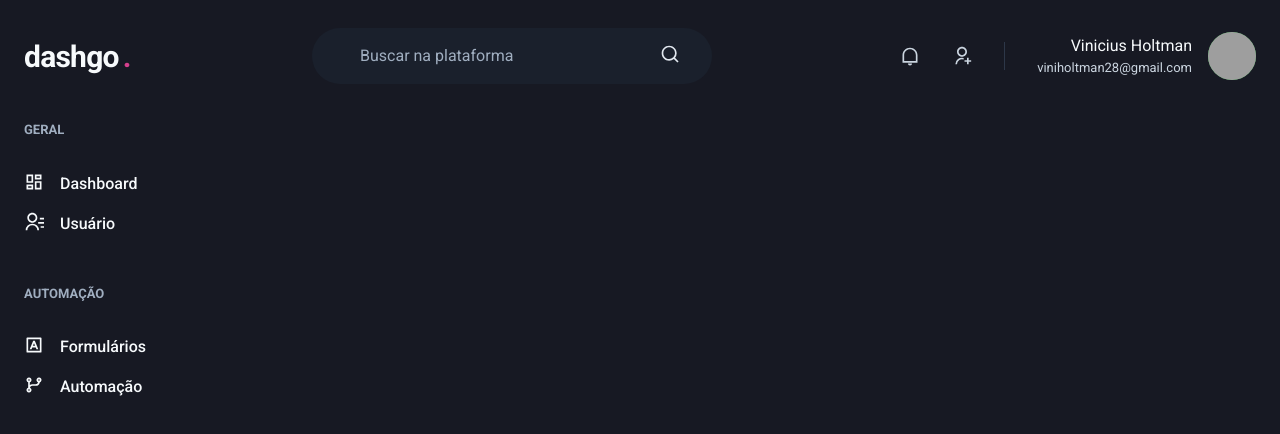
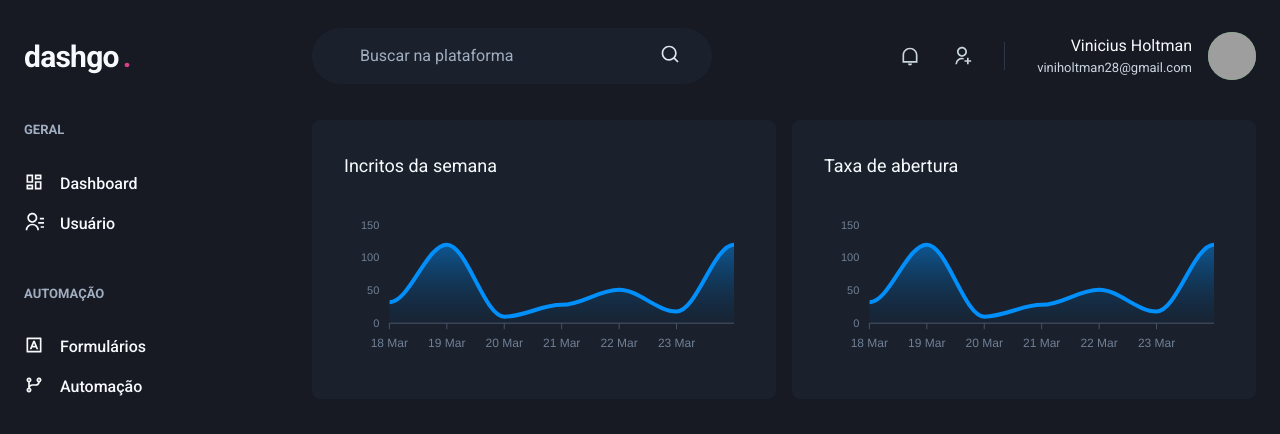
Before and after one commit to Vinicius-Holtman/dashgo, a Next.js app: page /dashboard in a window 1280 px wide. Shown: the top 434 px of the page. Built offline with nearby package versions, Linux system fonts and the light colour scheme; grey boxes are pictures that could not be loaded.

Commit message:
Craeted chats with apexcharts

```diff
--- a/package.json
+++ b/package.json
@@ -13,9 +13,11 @@
     "@chakra-ui/react": "^1.8.8",
     "@emotion/react": "^11.9.0",
     "@emotion/styled": "^11.8.1",
+    "apexcharts": "^3.35.2",
     "framer-motion": "^6.3.3",
     "next": "12.1.5",
     "react": "18.1.0",
+    "react-apexcharts": "^1.4.0",
     "react-dom": "18.1.0",
     "react-icons": "^4.3.1"
   },
--- a/src/pages/dashboard.tsx
+++ b/src/pages/dashboard.tsx
@@ -1,7 +1,64 @@
-import { Flex, SimpleGrid } from "@chakra-ui/react";
+import { Box, Flex, SimpleGrid, Text, theme } from "@chakra-ui/react";
+import { ApexOptions } from "apexcharts";
+import dynamic from 'next/dynamic';
 import { Header } from "../components/Header";
 import { Sidebar } from "../components/Sidebar";
 
+const Chart = dynamic(() => import('react-apexcharts'), {
+  ssr: false,
+})
+
+const options: ApexOptions = {
+  chart: {
+    toolbar: {
+      show: false,
+    },
+    zoom: {
+      enabled: false,
+    },
+    foreColor: theme.colors.gray[500]
+  },
+  grid: {
+    show: false,
+  },
+  dataLabels: {
+    enabled: false
+  },
+  tooltip: {
+    enabled: false
+  },
+  xaxis: {
+    type: 'datetime',
+    axisBorder: {
+      color: theme.colors.gray[600]
+    },
+    axisTicks: {
+      color: theme.colors.gray[600]
+    },
+    categories: [
+      '2021-03-18T00:00:00:000Z',
+      '2021-03-19T00:00:00:000Z',
+      '2021-03-20T00:00:00:000Z',
+      '2021-03-21T00:00:00:000Z',
+      '2021-03-22T00:00:00:000Z',
+      '2021-03-23T00:00:00:000Z',
+      '2021-03-24T00:00:00:000Z',
+    ]
+  },
+  fill: {
+    opacity: 0.3,
+    type: 'gradient',
+    gradient: {
+      shade: 'dark',
+      opacityFrom: 0.7,
+      opacityTo: 0.3
+    }
+  }
+}
+
+const series = [
+  { name: 'series1', data: [32, 120, 10, 28, 51, 18, 120]}
+]
 
 export default function Dashboard() {
   return (
@@ -11,8 +68,15 @@
       <Flex w="100%" mt="6" maxWidth={1480} mx="auto" px="6">
         <Sidebar />
 
-        <SimpleGrid flex="1" gap="4" minChildWidth="">
-
+        <SimpleGrid flex="1" gap="4" minChildWidth="320px" >
+          <Box p="8" bg="gray.800" borderRadius={8} pb="4">
+            <Text fontSize="lg" mb="4">Incritos da semana</Text>
+            <Chart options={options} series={series} type="area" height={160}/>
+          </Box>
+          <Box p="8" bg="gray.800" borderRadius={8} pb="4">
+            <Text fontSize="lg" mb="4">Taxa de abertura</Text>
+            <Chart options={options} series={series} type="area" height={160}/>
+          </Box>
         </SimpleGrid>
       </Flex>
     </Flex>
```
Also changed, not shown: 1 other file (tests, documents, lock files or other folders).
